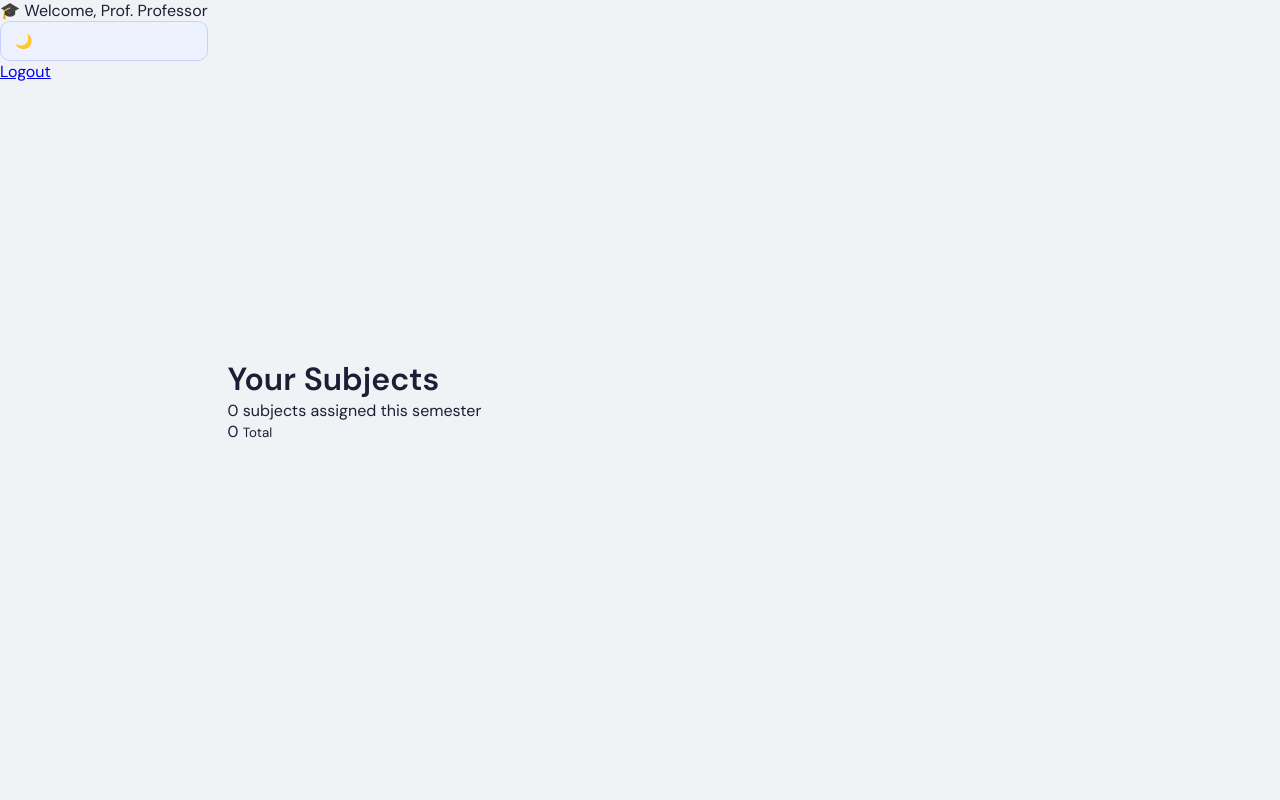
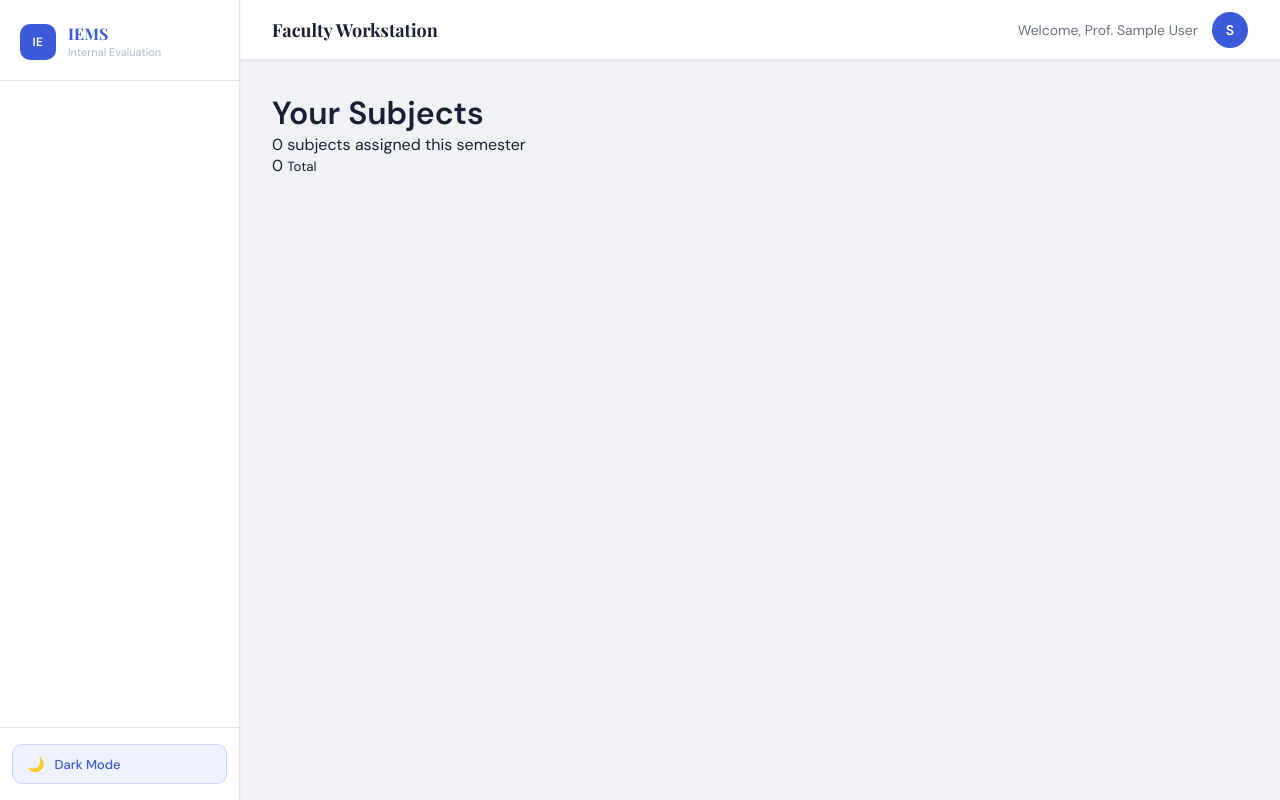
Before and after one commit to alanaj77/College-Internal-Evaluation-System, a Flask app: page /dashboard in a window 1280 px wide. Run offline with Flask 3, Linux system fonts and the light colour scheme; the visitor is signed in with stand-in values (Sample User, id 1); data that the repository does not hold is empty.

Commit message:
feat(templates): restructure base layout with fixed sidebar, topbar, and dark mode toggle

```diff
--- a/app/templates/base.html
+++ b/app/templates/base.html
@@ -2,54 +2,75 @@
 <html lang="en">
 <head>
     <meta charset="UTF-8">
-    <title>{% block title %}Faculty Portal{% endblock %}</title>
+    <title>{% block title %}IEMS{% endblock %}</title>
     <link rel="stylesheet" href="{{ url_for('static', filename='css/main.css') }}">
 </head>
 <body>
 
-    <div class="navbar">
-        {% block nav_title %}
-        <div class="logo">
-            <span class="logo-icon">🎓</span>
-            <span>Faculty Portal</span>
+    <!-- ── SIDEBAR ── -->
+    <aside class="sidebar">
+        <div class="sidebar-brand">
+            <div class="brand-icon">IE</div>
+            <div class="brand-text">
+                <span class="brand-name">IEMS</span>
+                <span class="brand-sub">Internal Evaluation</span>
+            </div>
         </div>
-        {% endblock %}
 
-        <div class="nav-right">
+        <nav class="side-nav">
+            {% block sidebar %}{% endblock %}
+        </nav>
 
-            <!-- 🌙 DARK/LIGHT TOGGLE BUTTON -->
+        <div class="sidebar-footer">
+            <!-- Dark/Light Toggle -->
             <button class="theme-toggle" id="themeToggle" title="Toggle theme">
                 <span id="themeIcon">🌙</span>
+                <span class="toggle-label" id="toggleLabel">Dark Mode</span>
             </button>
+        </div>
+    </aside>
 
-            {% if session.get('user_id') %}
-                <a href="/logout">Logout</a>
-            {% else %}
-                <a href="/login">Login</a>
-            {% endif %}
-        </div>
+    <!-- ── MAIN AREA ── -->
+    <div class="main-area">
+
+        <!-- Top bar -->
+        <header class="topbar">
+            <div class="topbar-title">{% block topbar_title %}Faculty Workstation{% endblock %}</div>
+            <div class="topbar-right">
+                {% block topbar_right %}
+                {% if session.get('name') %}
+                <span class="topbar-welcome">Welcome, Prof. {{ session.get('name') }}</span>
+                {% endif %}
+                <div class="avatar">
+                    {{ session.get('name', 'U')[0] | upper }}
+                </div>
+                {% endblock %}
+            </div>
+        </header>
+
+        <!-- Page content -->
+        <main class="page-content">
+            {% block content %}{% endblock %}
+        </main>
+
     </div>
 
-    <div class="page-container">
-        {% block content %}
-        {% endblock %}
-    </div>
+    <!-- Dark Mode Script -->
+    <script>
+        const toggle      = document.getElementById('themeToggle');
+        const icon        = document.getElementById('themeIcon');
+        const toggleLabel = document.getElementById('toggleLabel');
 
-    <!-- DARK MODE SCRIPT — placed at bottom of body -->
-    <script>
-        const toggle = document.getElementById('themeToggle');
-        const icon   = document.getElementById('themeIcon');
-
-        // On every page load: check what was saved last time
         if (localStorage.getItem('theme') === 'dark') {
             document.body.classList.add('dark-mode');
-            icon.textContent = '☀️';
+            icon.textContent        = '☀️';
+            toggleLabel.textContent = 'Light Mode';
         }
 
-        // When button clicked: flip the class and save the choice
         toggle.addEventListener('click', () => {
-            const isDark = document.body.classList.toggle('dark-mode');
-            icon.textContent = isDark ? '☀️' : '🌙';
+            const isDark            = document.body.classList.toggle('dark-mode');
+            icon.textContent        = isDark ? '☀️' : '🌙';
+            toggleLabel.textContent = isDark ? 'Light Mode' : 'Dark Mode';
             localStorage.setItem('theme', isDark ? 'dark' : 'light');
         });
     </script>
```
